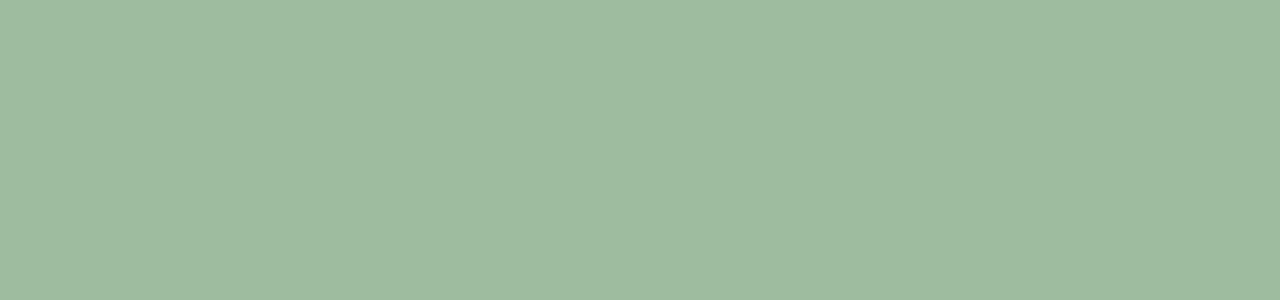
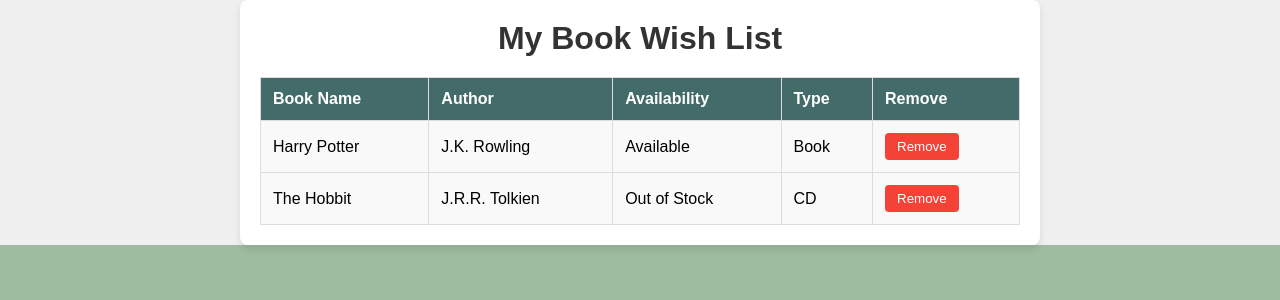
Before and after one commit to 14ellisj/LibarySystem, a Vue app in the folder UI/Library System/: page /wishlist in a window 1280 px wide. Shown: the top 300 px of the page. Built offline with nearby package versions, Linux system fonts and the light colour scheme.

Commit message:
Wishlist Update

```diff
--- a/UI/Library System/src/components/WishlistView/Wishlist.vue
+++ b/UI/Library System/src/components/WishlistView/Wishlist.vue
@@ -2,9 +2,105 @@
 </script>
 
 <template>
+<head>
+</head>
 <body>
+    <div class="container">
+        <h1>My Book Wish List</h1>
+        <table id="wishlist-table">
+            <thead>
+                <tr>
+                    <th>Book Name</th>
+                    <th>Author</th>
+                    <th>Availability</th>
+                    <th>Type</th>
+                    <th>Remove</th>
+                </tr>
+            </thead>
+            <tbody>
+                <tr>
+                    <td>Harry Potter</td>
+                    <td>J.K. Rowling</td>
+                    <td>Available</td>
+                    <td>Book</td>
+                    <td><button class="remove-btn">Remove</button></td>
+                </tr>
+                <tr>
+                    <td>The Hobbit</td>
+                    <td>J.R.R. Tolkien</td>
+                    <td>Out of Stock</td>
+                    <td>CD</td>
+                    <td><button class="remove-btn">Remove</button></td>
+                </tr>
+                <!-- Add more books here as needed -->
+            </tbody>
+        </table>
+    </div>
 </body>
 </template>
 
-<script scoped>
-</script>
+<style scoped>
+* {
+    margin: 0;
+    padding: 0;
+    box-sizing: border-box;
+}
+
+body {
+    font-family: Arial, sans-serif;
+    background-color: #f0f0f0;
+    display: flex;
+    justify-content: center;
+    align-items: center;
+}
+
+.container {
+    text-align: center;
+    background-color: white;
+    padding: 20px;
+    border-radius: 8px;
+    box-shadow: 0 4px 8px rgba(0, 0, 0, 0.1);
+    width: 80%;
+    max-width: 800px;
+}
+
+h1 {
+    margin-bottom: 20px;
+    color: #333;
+}
+
+table {
+    width: 100%;
+    border-collapse: collapse;
+    margin-top: 20px;
+}
+
+th, td {
+    padding: 12px;
+    border: 1px solid #ddd;
+    text-align: left;
+}
+
+th {
+    background-color: var(--secondary-color);
+    color: white;
+}
+
+td {
+    background-color: #f9f9f9;
+}
+
+.remove-btn {
+    background-color: #f44336;
+    color: white;
+    border: none;
+    padding: 6px 12px;
+    cursor: pointer;
+    border-radius: 4px;
+}
+
+.remove-btn:hover {
+    background-color: #d32f2f;
+}
+
+</style>
--- a/UI/Library System/src/views/WishlistView.vue
+++ b/UI/Library System/src/views/WishlistView.vue
@@ -5,6 +5,6 @@ import Wishlist from '../components/WishlistView/Wishlist.vue'
 
 <template>
   <main>
-    <Wishlist.vue/>
+    <Wishlist/>
   </main>
 </template>
```
